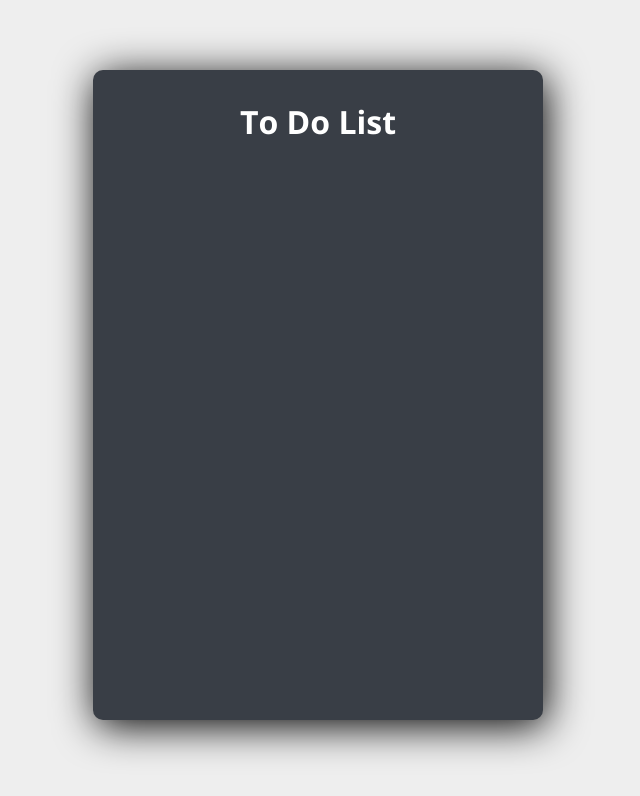
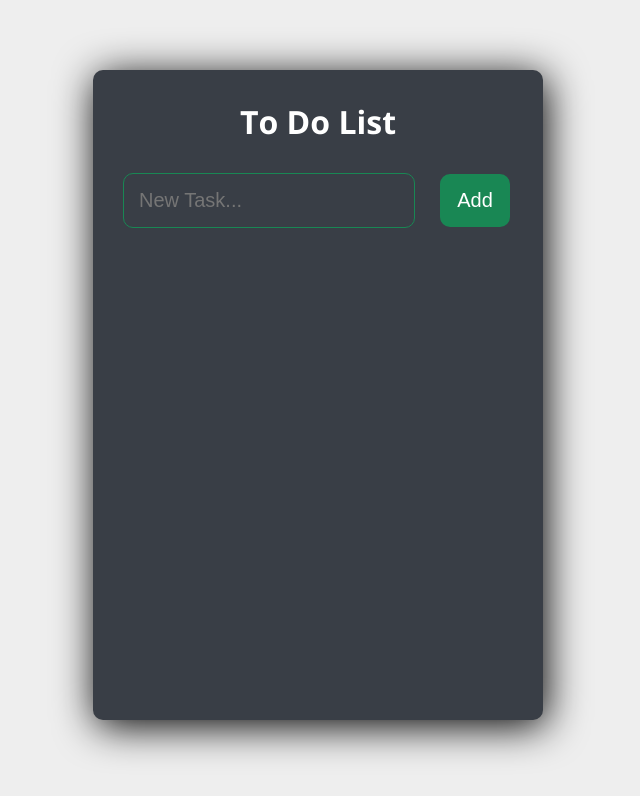
Before and after one commit to brendan-sadlier/todo-list, a React (Create React App) app: page / in a window 1280 px wide. Shown: the top 796 px of the page, without its empty margins (322-962 px from the left). Built offline with nearby package versions, Linux system fonts and the light colour scheme.

Commit message:
Implemented Add Tasks to List functionality and Delete Task functionality

```diff
--- a/public/index.html
+++ b/public/index.html
@@ -14,6 +14,7 @@
     <link rel="preconnect" href="https://fonts.googleapis.com">
     <link rel="preconnect" href="https://fonts.gstatic.com" crossorigin>
     <link href="https://fonts.googleapis.com/css2?family=Open+Sans:ital,wght@0,300;0,400;0,500;0,600;0,700;0,800;1,300;1,400;1,500;1,600;1,700;1,800&display=swap" rel="stylesheet">
+    <link rel="stylesheet" href="https://cdn.jsdelivr.net/npm/bootstrap-icons@1.10.4/font/bootstrap-icons.css">
     <title>To Do List</title>
 
   </head>
--- a/src/App.css
+++ b/src/App.css
@@ -31,6 +31,7 @@ html, body {
     color: #fff;
     text-align: center;
     margin: 30px, 0;
+    margin-bottom: 30px;
 }
 
 .task-input {
@@ -39,8 +40,8 @@ html, body {
     padding: 15px;
     margin-right: 25px;
     font-size: 20px;
-    color: #ccc;
-    background-color: #000000;
+    color: #fff;
+    background-color: #393e46;
     border: 1px solid #198754;
     border-radius: 10px;
 }
@@ -53,15 +54,18 @@ html, body {
     border: 0;
     background-color: #198754;
     cursor: pointer;
+    color: #fff;
 }
 
 .list-item {
     display: flex;
+    margin-top: 10px;
     margin: 20px, 0;
     border: 1px solid #198754;
     border-radius: 10px;
     padding: 10px;
     max-height: 30px;
+    color: #fff;
 }
 
 .complete-button, .delete-button, .edit-button {
@@ -79,7 +83,7 @@ html, body {
 }
 
 .complete-button:hover {
-    color: #198754;
+    color: #60e550;
 }
 
 .edit-button:hover {
--- a/src/App.js
+++ b/src/App.js
@@ -1,13 +1,30 @@
-import React from 'react';
+import React, {useState} from 'react';
 import './App.css';
 import Header from './components/Header';
+import Form from './components/Form';
+import TasksList from './components/TasksList';
 
 const App = () => {
+
+  const [input, setInput] = useState("");
+  const [tasks, setTasks] = useState([]);
+
   return (
     <div className='container'>
       <div className='app-wrapper'>
         <div>
           <Header />
+        </div>
+        <div>
+          <Form
+            input={input}
+            setInput={setInput}
+            tasks={tasks}
+            setTasks={setTasks}
+          />
+        </div>
+        <div>
+          <TasksList tasks={tasks} setTasks={setTasks}/>
         </div>
       </div>
     </div>
--- /dev/null
+++ b/src/components/Form.js
@@ -0,0 +1,34 @@
+import React from "react";
+import {v4 as uuidv4} from "uuid";
+
+const Form = ({ input, setInput, tasks, setTasks }) => {
+
+    const onInputChange = (event) => {
+        setInput(event.target.value);
+    };
+
+    const onFormSubmit = (event) => {
+        event.preventDefault();
+        setTasks([...tasks, {id: uuidv4(), title: input, completed: false}]);
+        setInput("");
+    }
+
+    return (
+
+        <form onSubmit={onFormSubmit}>
+            <input
+                type="text"
+                placeholder="New Task..."
+                className="task-input"
+                value={input}
+                required
+                onChange={onInputChange}
+            />
+            <button className="add-button" type="submit">
+                Add
+            </button>
+        </form>
+    )
+}
+
+export default Form;
--- /dev/null
+++ b/src/components/TasksList.js
@@ -0,0 +1,36 @@
+import React from "react";
+
+const TasksList = ({ tasks, setTasks }) => {
+
+    const handleDelete = ({id}) => {
+        setTasks(tasks.filter((task) => task.id !== id));
+    };
+
+    return (
+        <div>
+            {tasks.map((task) => (
+                <li className="list-item" key={task.id}>
+                    <input
+                        type="text"
+                        value={task.title}
+                        className="list"
+                        onChange={(event) => event.preventDefault()}
+                    />
+                    <div>
+                        <button className="complete-button task-button">
+                            <i className="fa fa-check-circle"></i>
+                        </button>
+                        <button className="edit-button task-button">
+                            <i className="fa fa-edit"></i>
+                        </button>
+                        <button className="delete-button task-button" onClick={() => handleDelete(task)}>
+                            <i className="fa fa-trash"></i>
+                        </button>
+                    </div>
+                </li>
+            ))}
+        </div>
+    );
+};
+
+export default TasksList;
```
